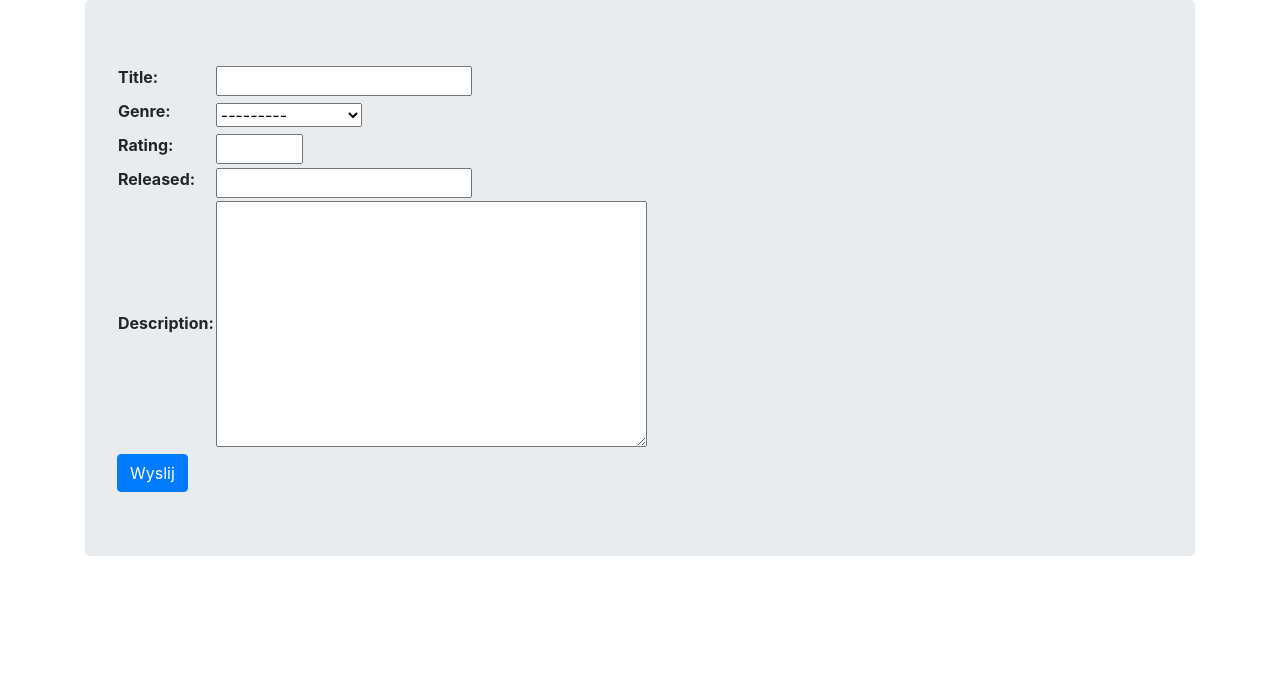
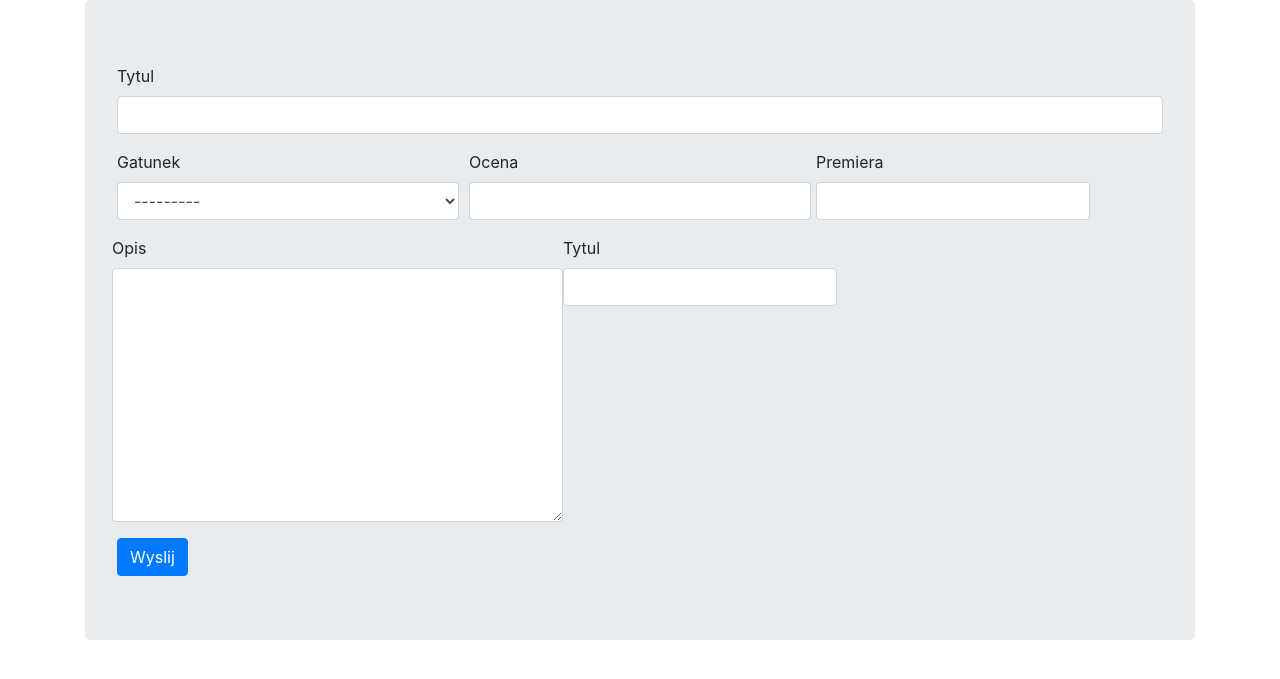
Before and after one commit to Arti94/DjangoProject, a Django app: page /movie/create in a window 1280 px wide. Shown: the part 56-735 px from the top of the page. Run offline with Django 3.2, Linux system fonts and the light colour scheme; data comes from the database, SQL or seed files in the repository.

Commit message:
Custom Adding/Editing form temple

```diff
--- a/viewer/forms.py
+++ b/viewer/forms.py
@@ -17,6 +17,12 @@
     title = CharField(validators=[capitalized_validator])
     rating = IntegerField(min_value=1, max_value=10)
     released = PastMonthField()
+
+    def __init__(self, *args, **kwargs):
+        super().__init__(*args, **kwargs)
+        for visible in self.visible_fields():
+            visible.field.widget.attrs[ 'class' ] = 'form-control'
+
     def clean_description(self):
         initial = self.cleaned_data['description']
         sentences = re.sub(r'\s*\.\s*', '.', initial).split('.')
--- a/viewer/templates/form.html
+++ b/viewer/templates/form.html
@@ -7,9 +7,39 @@
 {% block content %}
     <form method="post">
         {% csrf_token %}
-        <table>
-            {{ form }}
-        </table>
+        {{ form.non_field_errors }}
+        <div class="form-group">
+            {{ form.title.errors }}
+            <label for="{{ form.title.id_for_label }}">Tytul</label>
+            {{ form.title }}
+        </div>
+        <div class="form-row">
+            <div class="form-group col-md-4">
+                {{ form.genre.errors }}
+                <label for="{{ form.genre.id_for_label}}">Gatunek</label>
+                {{ form.genre }}
+            </div>
+            <div class="form-group col-md-4">
+                {{ form.rating.errors }}
+                <label for="{{ form.rating.id_for_label}}">Ocena</label>
+                {{ form.rating }}
+            </div>
+            <div class="form-group">
+                {{ form.released.errors }}
+                <label for="{{ form.released.id_for_label}}">Premiera</label>
+                {{ form.released }}
+            </div>
+            <div class="form-group">
+                {{ form.description.errors }}
+                <label for="{{ form.description.id_for_label}}">Opis</label>
+                {{ form.description }}
+            </div>
+            <div class="form-group">
+                {{ form.title.errors }}
+                <label for="{{ form.title.id_for_label}}">Tytul</label>
+                {{ form.title }}
+            </div>
+        </div>
         <input type="submit" value="Wyslij" class="btn btn-primary">
     </form>
 {% endblock %}
```
